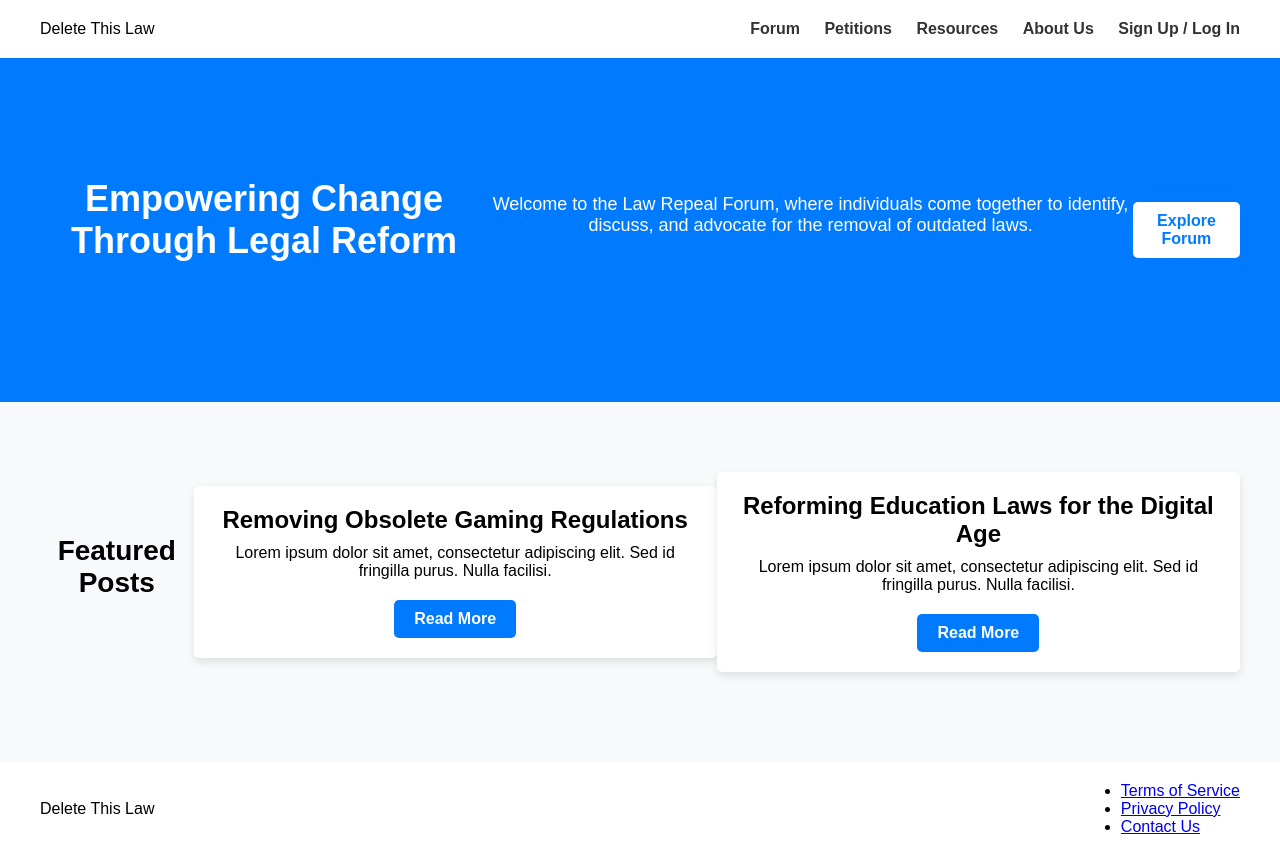
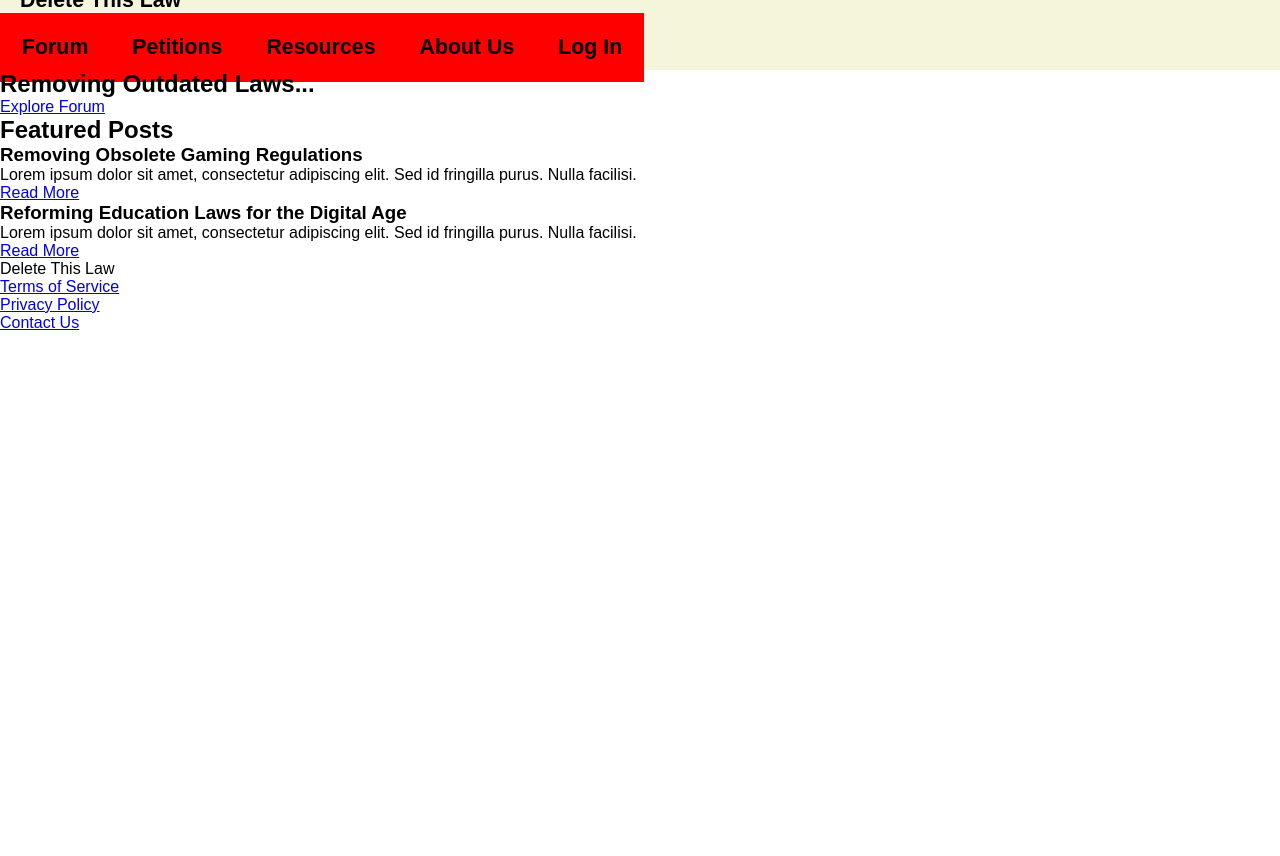
Before and after one commit to rbaker1776/deletethislaw, a plain HTML site: page indexold.html in a window 1280 px wide. After the commit the page ends 800 px from the top, so only its background shows below. Drawn offline with Linux system fonts and the light colour scheme.

Commit message:
revamped homepage

```diff
--- a/index.html
+++ b/indexold.html
@@ -19,7 +19,7 @@
                 <li><a href="#">Petitions</a></li>
                 <li><a href="#">Resources</a></li>
                 <li><a href="#">About Us</a></li>
-                <li><a href="#">Sign Up / Log In</a></li>
+                <li><a href="#">Log In</a></li>
             </ul>
         </nav>
     </div>
@@ -28,15 +28,14 @@
 <main>
 <section class="hero">
     <div class="container">
-        <h1>Empowering Change Through Legal Reform</h1>
-        <p>Welcome to the Law Repeal Forum, where individuals come together to identify, discuss, and advocate for the removal of outdated laws.</p>
+        <h1>Removing Outdated Laws...</h1>
         <a href="#" class="btn">Explore Forum</a>
     </div>
 </section>
 
 <section class="featured-posts">
+    <h2>Featured Posts</h2>
     <div class="container">
-        <h2>Featured Posts</h2>
         <div class="post">
             <h3>Removing Obsolete Gaming Regulations</h3>
             <p>Lorem ipsum dolor sit amet, consectetur adipiscing elit. Sed id fringilla purus. Nulla facilisi.</p>
--- a/styles.css
+++ b/styles.css
@@ -1,180 +1,47 @@
 *
 {
     margin: 0;
-    padding: 0
+    padding: 0;
+    font-family:Arial, Helvetica, sans-serif;
 }
 
-body
+header
 {
-    font-family: Arial, sans-serif;
-    margin: 0;
-    padding: 0;
+    display: flex;
+    flex-direction: row;
+	justify-content: space-between;
+	padding 0 20px;
+	background: beige;
+	align-items: center;
+	height: 70px;
 }
 
-.container
+.logo
 {
-    max-width: 1200px;
-    margin: 0 auto;
-    padding: 20px;
-    display: flex;
-    justify-content: space-between;
-    align-items: center;
+	margin-left: 20px;
+	font-size: 16pt;
+	font-weight: bold;
 }
 
-.logo img
+header nav ul
 {
-    width: 150px;
-    height: auto;
+    list-style: none;
+    display: flex;
+    flex-direction: row;
 }
 
-nav ul
+header nav li
 {
-    list-style: none;
-    margin: 0;
-    padding: 0;
+	padding: 22px;
+	height: 100%;
+	justify-content: space-evenly;
+	font-size: 16pt;
+	font-weight: bold;
+	background: red;
 }
 
-nav ul li
+header nav li a
 {
-    display: inline-block;
-    margin-left: 20px;
+	color: black;
+	text-decoration: none;
 }
-
-nav ul li:first-child
-{
-    margin-left: 0;
-}
-
-nav ul li a
-{
-    text-decoration: none;
-    color: #333;
-    font-weight: bold;
-    font-size: 16px;
-    transition: color 0.3s ease;
-}
-
-nav ul li a:hover
-{
-    color: #007bff;
-}
-
-.hero
-{
-    background-color: #007bff;
-    color: #fff;
-    padding: 100px 0;
-    text-align: center;
-}
-
-.hero h1
-{
-    font-size: 36px;
-    margin-bottom: 20px;
-}
-
-.hero p
-{
-    font-size: 18px;
-    margin-bottom: 30px;
-}
-
-.btn
-{
-    display: inline-block;
-    padding: 10px 20px;
-    background-color: #fff;
-    color: #007bff;
-    text-decoration: none;
-    font-weight: bold;
-    border-radius: 5px;
-    transition: background-color 0.3s ease, color 0.3s ease;
-}
-
-.btn:hover
-{
-    background-color: #0056b3;
-    color: #fff;
-}
-
-.featured-posts
-{
-    padding: 50px 0;
-    background-color: #f8f9fa;
-    text-align: center;
-}
-
-.featured-posts h2
-{
-    font-size: 28px;
-    margin-bottom: 30px;
-}
-
-.post
-{
-    background-color: #fff;
-    border-radius: 5px;
-    padding: 20px;
-    margin-bottom: 20px;
-    box-shadow: 0 4px 8px rgba(0, 0, 0, 0.1);
-}
-
-.post h3
-{
-    font-size: 24px;
-    margin-bottom: 10px;
-}
-
-.post p
-{
-    font-size: 16px;
-    margin-bottom: 20px;
-}
-
-.post .btn
-{
-    display: inline-block;
-    padding: 10px 20px;
-    background-color: #007bff;
-    color: #fff;
-    text-decoration: none;
-    border-radius: 5px;
-    transition: background-color 0.3s ease, color 0.3s ease;
-}
-
-.post .btn:hover
-{
-    background-color: #0056b3;
-}
-
-.about-section
-{
-    padding: 50px 0;
-    text-align: center;
-}
-
-.about-section h2
-{
-    font-size: 28px;
-    margin-bottom: 30px;
-}
-
-.overview
-{
-    max-width: 800px;
-    margin: 0 auto;
-    text-align: left;
-}
-
-.overview h3
-{
-    font-size: 24px;
-    margin-bottom: 15px;
-}
-
-.overview p
-{
-    font-size: 16px;
-    line-height: 1.6;
-    margin-bottom: 20px;
-}
--- /dev/null
+++ b/stylesold.css
@@ -0,0 +1,187 @@
+*
+{
+    margin: 0;
+    padding: 0
+}
+
+body
+{
+    font-family: Arial, sans-serif;
+    margin: 0;
+    padding: 0;
+}
+
+.container
+{
+    max-width: 1200px;
+    margin: 0 auto;
+    padding: 20px;
+    display: flex;
+    justify-content: space-between;
+    align-items: center;
+}
+
+.logo
+{
+    width: 150px;
+    height: auto;
+    font-size: 16px;
+    font-weight: bold;
+}
+
+nav ul
+{
+    list-style: none;
+    margin: 0;
+    padding: 0;
+}
+
+nav ul li
+{
+    display: inline-block;
+}
+
+nav ul li:first-child
+{
+    margin-left: 0;
+}
+
+nav ul li a
+{
+    text-decoration: none;
+    color: #333;
+    font-weight: bold;
+    font-size: 16px;
+    background: transparent;
+    transition: all 0.3s ease;
+    padding: 20px 10px;
+}
+
+nav ul li a:hover
+{
+    background: beige;
+}
+
+.hero
+{
+    background-image: url(images/capitol_night.jpeg);
+    background-size: cover;
+    background-position: center;
+    background-repeat: no-repeat;
+    color: #fff;
+    text-align: center;
+    height: 24em;
+}
+
+.hero .container
+{
+    position: relative;
+    align-items: center;
+    height: 100%;
+}
+
+.hero h1
+{
+    font-size: 36px;
+    border-radius: 2px;
+    color: beige;
+    width: 25%;
+    text-align: left;
+    padding: 0.5em;
+}
+
+.hero .container .btn
+{
+    display: inline-block;
+    padding: 10px 20px;
+    background-color: rgba(100, 100, 100, 0.8);
+    color: beige;
+    text-decoration: none;
+    font-weight: bold;
+    border-radius: 5px;
+    transition: background-color 0.3s ease, color 0.3s ease;
+}
+
+.featured-posts
+{
+    padding: 50px 0;
+    background-color: #f8f9fa;
+    text-align: center;
+}
+
+.featured-posts h2
+{
+    font-size: 28px;
+    margin-bottom: 30px;
+}
+
+.featured-posts .post
+{
+    background-color: #fff;
+    border-radius: 5px;
+    padding: 20px;
+    box-shadow: 0 4px 8px rgba(0, 0, 0, 0.1);
+    align-items: center;
+    height: 10em;
+    margin: 0 5em;
+}
+
+.featured-posts .post h3
+{
+    font-size: 24px;
+    margin-bottom: 10px;
+}
+
+.featured-posts .post p
+{
+    font-size: 16px;
+    margin-bottom: 20px;
+}
+
+.featured-posts .post .btn
+{
+    display: inline-block;
+    padding: 10px 20px;
+    background-color: #007bff;
+    color: #fff;
+    text-decoration: none;
+    border-radius: 5px;
+    transition: background-color 0.3s ease, color 0.3s ease;
+}
+
+.featured-posts .post .btn:hover
+{
+    background-color: #0056b3;
+}
+
+.about-section
+{
+    padding: 50px 0;
+    text-align: center;
+}
+
+.about-section h2
+{
+    font-size: 28px;
+    margin-bottom: 30px;
+}
+
+.overview
+{
+    max-width: 800px;
+    margin: 0 auto;
+    text-align: left;
+}
+
+.overview h3
+{
+    font-size: 24px;
+    margin-bottom: 15px;
+}
+
+.overview p
+{
+    font-size: 16px;
+    line-height: 1.6;
+    margin-bottom: 20px;
+}
```
Also changed, not shown: intex.html (added, +69 -0 lines), forum.html (added), images/capitol_night.jpeg, images/generic_image.jpeg (added).
